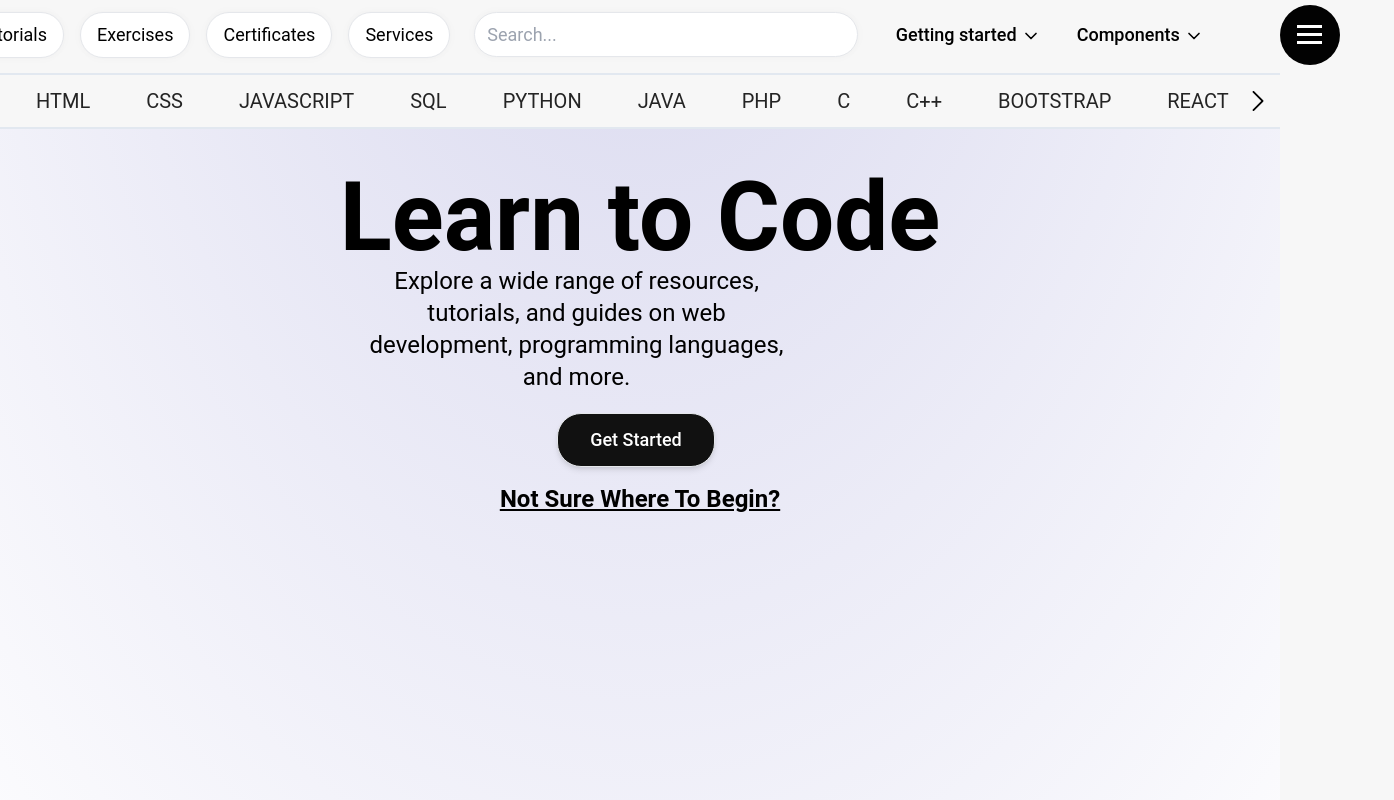
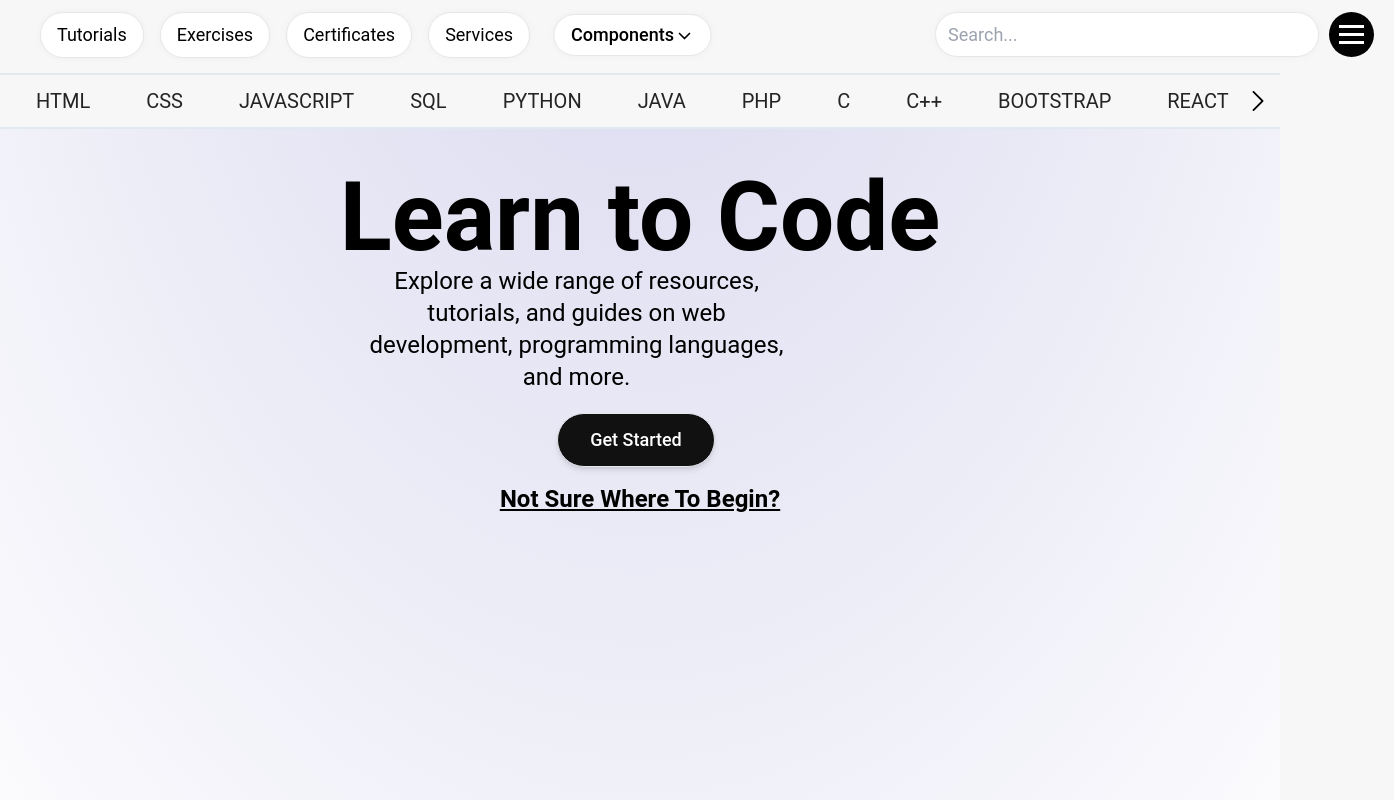
Before and after one commit to Iamchandanmehto/Codedocs, a Next.js app: page / in a window 1280 px wide. Shown: the top 800 px of the page, 1394 px wide, since content can reach past the window. Built offline with nearby package versions, Linux system fonts and the light colour scheme.

Commit message:
UI changes.

```diff
--- a/app/page.js
+++ b/app/page.js
@@ -3,6 +3,7 @@ import Link from "next/link";
 import React, { useRef, useState, useEffect } from "react";
 import { Button } from "@/components/ui/button";
 import Image from "next/image";
+
 import html  from '../public/assets/HTML.svg'
 import csslogo from '../public/assets/csslogo.svg'
 import javascript from '../public/assets/javascript.svg'
@@ -44,7 +45,7 @@ export default function Home() {
       <div className=" justify-center flex mt-10 md:mt-12  ">
   <div className="space-y-4 sm:grid sm:grid-cols-2 lg:grid-cols-4  sm:gap-4 xl:gap-8 sm:space-y-0  items-center justify-center cursor-pointer ">
     {/* Grid Item 1 */}
-    <Link href={'/HTMLBasic'}><div className="bg-gray-200  border align-middle mb-5  border-[#bcd2f0] rounded-xl mt-6 py-5 w-80 h-52 shadow-md text-center flex  flex-col justify-center items-center hover:shadow-xl ">
+    <Link href={'/HTMLBasic'}><div className="bg-gray-200  border border-[#bcd2f0] mb-5  rounded-xl py-5 w-80 h-52 shadow-md text-center flex  flex-col justify-center items-center hover:shadow-xl ">
     <Image   src={html }  height={80} width={80} alt="" />
       <p className="text-sm mt-5 md:text-lg font-bold text-slate-900">HTML</p>
     </div>
--- a/components/Navbar.js
+++ b/components/Navbar.js
@@ -2,7 +2,7 @@
 import React from 'react'
 import { useState } from 'react'
 import Link from 'next/link'
-import logo from '../public/assets/logo.svg'
+import logo from '../public/assets/logo.png'
 import logoweb from '../public/assets/logo-transparent.png'
 import Image from 'next/image';
 import SearchBar from './ui/searchBar';
@@ -21,9 +21,9 @@ const [isActive, setIsActive] = React.useState(false);
   return (
     <nav className=' h-15  w-full z-4  relative rounded  ' >
 
-      <div className='flex flex-row  items-center  justify-center md:justify-center  '>
+      <div className='flex flex-row  items-center  justify-center md:justify-between  '>
       <Link href="/" className='relative z-10 h-42 w-48'>
-<Image src={logo} height={90}  width={90} alt=""  className=' md:px-4 px-2 '/>
+<Image src={logo} height={110}  width={110} alt=""  className=' md:px-4 px-2 '/>
 </Link>
 
 <div className=' md:hidden'>
@@ -36,7 +36,7 @@ const [isActive, setIsActive] = React.useState(false);
 </div>
       <div className='flex flex-row items-center  '>
 
-      <nav className="mt-0 justify-items-center justify-center hidden md:flex">
+      <nav className="mt-0 justify-items-center justify-between hidden md:flex">
     <Link
       href={"/"}
       className="py-2 md:mx-2 px-4 hover:text-[#3F83F8] border shadow-custom rounded-3xl float-left bg-white lg:text-lg"
@@ -62,13 +62,13 @@ const [isActive, setIsActive] = React.useState(false);
       Services
     </Link>
   </nav>
-
-  <div className='mr-3'>
+  <div className='hidden sm:block  '>
+  <NavigationMenuDemo/>
+  </div>
+  <div className='ml-52'>
   <SearchBar/>
   </div>
-  <div className='hidden sm:block mr-14'>
-  <NavigationMenuDemo/>
-  </div>
+
   <div onClick={() => setIsActive(!isActive)} className={styles.button}>
   <div className={`${styles.burger} ${isActive ? styles.burgerActive : ""}`}></div>
   {isActive && <Nav/>}
--- a/components/style.module.scss
+++ b/components/style.module.scss
@@ -1,10 +1,10 @@
 .button {
     position: relative;
     right: 0;
-    width: 60px;
+    width: 45px;
     // margin: 20px;
     margin-right: 20px;
-    height: 60px;
+    height: 45px;
     background-color: rgb(2, 2, 2);
     border-radius: 50%;
     display: flex;
--- a/components/ui/NavigationMenuDemo.jsx
+++ b/components/ui/NavigationMenuDemo.jsx
@@ -50,47 +50,39 @@ const components = [
     description:
       "A popup that displays information related to an element when the element receives keyboard focus or the mouse hovers over it.",
   },
+  {
+    title: "Tooltip",
+    href: "/docs/primitives/tooltip",
+    description:
+      "A popup that displays information related to an element when the element receives keyboard focus or the mouse hovers over it.",
+  },
+  {
+    title: "Tooltip",
+    href: "/docs/primitives/tooltip",
+    description:
+      "A popup that displays information related to an element when the element receives keyboard focus or the mouse hovers over it.",
+  },
+  {
+    title: "Tooltip",
+    href: "/docs/primitives/tooltip",
+    description:
+      "A popup that displays information related to an element when the element receives keyboard focus or the mouse hovers over it.",
+  },
+  {
+    title: "Tooltip",
+    href: "/docs/primitives/tooltip",
+    description:
+      "A popup that displays information related to an element when the element receives keyboard focus or the mouse hovers over it.",
+  },
 ];
 
 export function NavigationMenuDemo() {
   return (
     <NavigationMenu>
       <NavigationMenuList>
+        {/* Only the "Components" dropdown is kept */}
         <NavigationMenuItem>
-          <NavigationMenuTrigger >Getting started</NavigationMenuTrigger>
-          <NavigationMenuContent>
-            <ul className="grid gap-3 p-6 md:w-[400px] lg:w-[500px] lg:grid-cols-[.75fr_1fr] bg-white">
-              <li className="row-span-3">
-                <NavigationMenuLink asChild>
-                  <a
-                    className="flex h-full w-full select-none flex-col justify-end rounded-md  bg-white bg-gradient-to-b from-muted/50 to-muted p-6 no-underline outline-none focus:shadow-md"
-                    href="/"
-                  >
-                    <div className="mb-2 mt-4 text-lg font-medium">
-                      shadcn/ui
-                    </div>
-                    <p className="text-sm leading-tight text-muted-foreground">
-                      Beautifully designed components that you can copy and
-                      paste into your apps. Accessible. Customizable. Open
-                      Source.
-                    </p>
-                  </a>
-                </NavigationMenuLink>
-              </li>
-              <ListItem href="/docs" title="Introduction">
-                Re-usable components built using Radix UI and Tailwind CSS.
-              </ListItem>
-              <ListItem href="/docs/installation" title="Installation">
-                How to install dependencies and structure your app.
-              </ListItem>
-              <ListItem href="/docs/primitives/typography" title="Typography">
-                Styles for headings, paragraphs, lists...etc
-              </ListItem>
-            </ul>
-          </NavigationMenuContent>
-        </NavigationMenuItem>
-        <NavigationMenuItem>
-          <NavigationMenuTrigger>Components</NavigationMenuTrigger>
+          <NavigationMenuTrigger >Components</NavigationMenuTrigger>
           <NavigationMenuContent>
             <ul className="grid w-[400px] gap-3 p-4 bg-white md:w-[500px] md:grid-cols-2 lg:w-[600px] ">
               {components.map((component) => (
@@ -105,13 +97,8 @@ export function NavigationMenuDemo() {
             </ul>
           </NavigationMenuContent>
         </NavigationMenuItem>
-        <NavigationMenuItem>
-          {/* <Link href="/docs" legacyBehavior passHref>
-            <NavigationMenuLink className={navigationMenuTriggerStyle()}>
-              Documentation
-            </NavigationMenuLink>
-          </Link> */}
-        </NavigationMenuItem>
+
+        {/* Additional menu items can be added here if needed */}
       </NavigationMenuList>
     </NavigationMenu>
   );
@@ -125,7 +112,7 @@ const ListItem = React.forwardRef(
           <a
             ref={ref}
             className={cn(
-              "block bg-white  select-none space-y-1 rounded-md p-3 leading-none no-underline outline-none transition-colors hover:bg-accent hover:text-accent-foreground focus:bg-accent focus:text-accent-foreground",
+              "block bg-white select-none space-y-1 rounded-md p-3 leading-none no-underline outline-none transition-colors hover:bg-accent hover:text-accent-foreground focus:bg-accent focus:text-accent-foreground",
               className
             )}
             {...props}
--- a/components/ui/button.jsx
+++ b/components/ui/button.jsx
@@ -6,7 +6,7 @@ import { cn } from "@/lib/utils"
 
 const buttonVariants = cva(
 
-  "inline-flex items-center justify-center  whitespace-nowrap rounded-3xl mr-2 py-2 px-4 text-sm  md:text-lg gap-2   shadow-custom font-medium transition-colors focus-visible:outline-none focus-visible:ring-1  focus-visible:ring-ring disabled:pointer-events-none disabled:opacity-50 [&_svg]:pointer-events-none [&_svg]:size-4 [&_svg]:shrink-0",
+  "inline-flex items-center justify-center  whitespace-nowrap rounded-full mr-2 py-2 px-2 text-sm  md:text-lg gap-2   shadow-custom font-medium transition-colors focus-visible:outline-none focus-visible:ring-1  focus-visible:ring-ring disabled:pointer-events-none disabled:opacity-50 [&_svg]:pointer-events-none [&_svg]:size-4 [&_svg]:shrink-0",
   {
     variants: {
       variant: {
--- a/components/ui/navigation-menu.jsx
+++ b/components/ui/navigation-menu.jsx
@@ -1,9 +1,9 @@
-import * as React from "react"
-import * as NavigationMenuPrimitive from "@radix-ui/react-navigation-menu"
-import { cva } from "class-variance-authority"
-import { ChevronDown } from "lucide-react"
+import * as React from "react";
+import * as NavigationMenuPrimitive from "@radix-ui/react-navigation-menu";
+import { cva } from "class-variance-authority";
+import { ChevronDown } from "lucide-react";
 
-import { cn } from "@/lib/utils"
+import { cn } from "@/lib/utils";
 
 const NavigationMenu = React.forwardRef(({ className, children, ...props }, ref) => (
   <NavigationMenuPrimitive.Root
@@ -12,12 +12,13 @@ const NavigationMenu = React.forwardRef(({ className, children, ...props }, ref)
       "relative z-10 flex max-w-max flex-1 items-center justify-center",
       className
     )}
-    {...props}>
+    {...props}
+  >
     {children}
     <NavigationMenuViewport />
   </NavigationMenuPrimitive.Root>
-))
-NavigationMenu.displayName = NavigationMenuPrimitive.Root.displayName
+));
+NavigationMenu.displayName = NavigationMenuPrimitive.Root.displayName;
 
 const NavigationMenuList = React.forwardRef(({ className, ...props }, ref) => (
   <NavigationMenuPrimitive.List
@@ -26,70 +27,86 @@ const NavigationMenuList = React.forwardRef(({ className, ...props }, ref) => (
       "group flex flex-1 list-none items-center justify-center space-x-1",
       className
     )}
-    {...props} />
-))
-NavigationMenuList.displayName = NavigationMenuPrimitive.List.displayName
+    {...props}
+  />
+));
+NavigationMenuList.displayName = NavigationMenuPrimitive.List.displayName;
 
-const NavigationMenuItem = NavigationMenuPrimitive.Item
+const NavigationMenuItem = NavigationMenuPrimitive.Item;
 
 const navigationMenuTriggerStyle = cva(
   "group inline-flex h-9 w-max items-center justify-center rounded-md bg-background px-4 py-2 text-sm font-medium transition-colors hover:bg-accent hover:text-accent-foreground focus:bg-accent focus:text-accent-foreground focus:outline-none disabled:pointer-events-none disabled:opacity-50 data-[active]:bg-accent/50 data-[state=open]:bg-accent/50"
-)
+);
 
 const NavigationMenuTrigger = React.forwardRef(({ className, children, ...props }, ref) => (
   <NavigationMenuPrimitive.Trigger
     ref={ref}
-    className={cn(navigationMenuTriggerStyle(), "group text-lg", className)}
-    {...props}>
+    className={cn(
+      navigationMenuTriggerStyle(),
+      "relative left-1/2 -translate-x-1/2 group text-lg py-5  mx-2   border shadow-custom bg-white rounded-3xl float-left lg:text-lg", // Centered trigger
+      className
+    )}
+    {...props}
+  >
     {children}{" "}
     <ChevronDown
-      className="relative top-[1px] text-lg ml-1 h-5 w-5 transition duration-300 group-data-[state=open]:rotate-180"
-      aria-hidden="true" />
+      className="relative top-[1px] text-lg h-5 w-5 transition duration-300 group-data-[state=open]:rotate-180"
+      aria-hidden="true"
+    />
   </NavigationMenuPrimitive.Trigger>
-))
-NavigationMenuTrigger.displayName = NavigationMenuPrimitive.Trigger.displayName
+));
+NavigationMenuTrigger.displayName = NavigationMenuPrimitive.Trigger.displayName;
 
 const NavigationMenuContent = React.forwardRef(({ className, ...props }, ref) => (
   <NavigationMenuPrimitive.Content
     ref={ref}
     className={cn(
-      "left-0 top-0 w-full justify-center data-[motion^=from-]:animate-in data-[motion^=to-]:animate-out data-[motion^=from-]:fade-in data-[motion^=to-]:fade-out data-[motion=from-end]:slide-in-from-right-52 data-[motion=from-start]:slide-in-from-left-52 data-[motion=to-end]:slide-out-to-right-52 data-[motion=to-start]:slide-out-to-left-52 md:absolute md:w-auto ",
+      "absolute left-1/2 -translate-x-1/2 top-0  w-full justify-center",
+      "data-[motion^=from-]:animate-in data-[motion^=to-]:animate-out",
+      "data-[motion^=from-]:fade-in data-[motion^=to-]:fade-out",
+      "data-[motion=from-end]:slide-in-from-right-52 data-[motion=to-end]:slide-out-to-right-52",
+      "data-[motion=to-start]:slide-out-to-left-52 md:w-auto",
       className
     )}
-    {...props} />
-))
-NavigationMenuContent.displayName = NavigationMenuPrimitive.Content.displayName
+    {...props}
+  />
+));
+NavigationMenuContent.displayName = NavigationMenuPrimitive.Content.displayName;
 
-const NavigationMenuLink = NavigationMenuPrimitive.Link
+const NavigationMenuLink = NavigationMenuPrimitive.Link;
 
 const NavigationMenuViewport = React.forwardRef(({ className, ...props }, ref) => (
-  <div className={cn("absolute left-0 top-full flex justify-center")}>
+  <div className={cn("absolute left-1/2 -translate-x-1/2 top-full flex justify-center ")}>
     <NavigationMenuPrimitive.Viewport
       className={cn(
-        "origin-top-center relative mt-1.5 h-[var(--radix-navigation-menu-viewport-height)] w-full overflow-hidden rounded-md border bg-popover text-popover-foreground shadow data-[state=open]:animate-in data-[state=closed]:animate-out data-[state=closed]:zoom-out-95 data-[state=open]:zoom-in-90 md:w-[var(--radix-navigation-menu-viewport-width)]",
+        "origin-top-center  relative mt-1.5 h-[var(--radix-navigation-menu-viewport-height)]",
+        "w-full overflow-hidden rounded-3xl border bg-popover text-popover-foreground shadow",
+        "data-[state=open]:animate-in data-[state=closed]:animate-out data-[state=closed]:zoom-out-95",
+        "data-[state=open]:zoom-in-90 md:w-[var(--radix-navigation-menu-viewport-width)]",
         className
       )}
       ref={ref}
-      {...props} />
+      {...props}
+    />
   </div>
-))
-NavigationMenuViewport.displayName =
-  NavigationMenuPrimitive.Viewport.displayName
+));
+NavigationMenuViewport.displayName = NavigationMenuPrimitive.Viewport.displayName;
 
 const NavigationMenuIndicator = React.forwardRef(({ className, ...props }, ref) => (
   <NavigationMenuPrimitive.Indicator
     ref={ref}
     className={cn(
-      "top-full z-[1] flex h-1.5 items-end justify-center overflow-hidden data-[state=visible]:animate-in data-[state=hidden]:animate-out data-[state=hidden]:fade-out data-[state=visible]:fade-in",
+      "top-full z-[1] flex h-1.5 items-end justify-center overflow-hidden",
+      "data-[state=visible]:animate-in data-[state=hidden]:animate-out",
+      "data-[state=hidden]:fade-out data-[state=visible]:fade-in",
       className
     )}
-    {...props}>
-    <div
-      className="relative top-[60%] h-2 w-2 rotate-45 rounded-tl-sm bg-border shadow-md" />
+    {...props}
+  >
+    <div className="relative top-[60%] h-2 w-2 rotate-45 rounded-tl-sm bg-border shadow-md" />
   </NavigationMenuPrimitive.Indicator>
-))
-NavigationMenuIndicator.displayName =
-  NavigationMenuPrimitive.Indicator.displayName
+));
+NavigationMenuIndicator.displayName = NavigationMenuPrimitive.Indicator.displayName;
 
 export {
   navigationMenuTriggerStyle,
@@ -101,4 +118,4 @@ export {
   NavigationMenuLink,
   NavigationMenuIndicator,
   NavigationMenuViewport,
-}
+};
```
Also changed, not shown: components/ui/dropdown-menu.jsx (+4 -4 lines), public/assets/logo.png (added).
